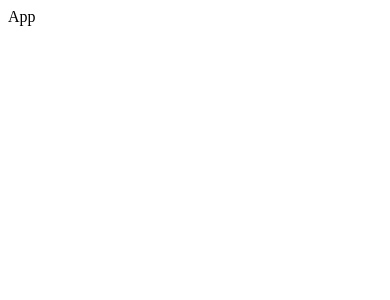
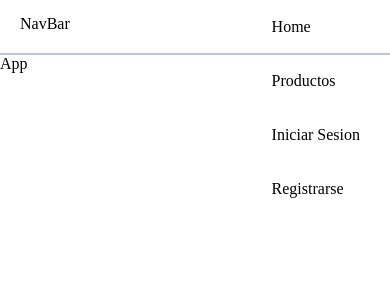
Before and after one commit to crisj1985/WebReact, a React (Create React App) app: page / in a window 390 px wide. Shown: the top 300 px of the page. Built offline with nearby package versions, Linux system fonts and the light colour scheme.

Commit message:
Mobile  First

```diff
--- a/public/index.html
+++ b/public/index.html
@@ -1,14 +1,12 @@
 <!DOCTYPE html>
 <html lang="en">
-  <head>
+
+<head>
     <meta charset="utf-8" />
     <link rel="icon" href="%PUBLIC_URL%/favicon.ico" />
     <meta name="viewport" content="width=device-width, initial-scale=1" />
     <meta name="theme-color" content="#000000" />
-    <meta
-      name="description"
-      content="Web site created using create-react-app"
-    />
+    <meta name="description" content="Web site created using create-react-app" />
     <link rel="apple-touch-icon" href="%PUBLIC_URL%/logo192.png" />
     <!--
       manifest.json provides metadata used when your web app is installed on a
@@ -25,8 +23,16 @@
       Learn how to configure a non-root public URL by running `npm run build`.
     -->
     <title>React App</title>
-  </head>
-  <body>
+    <style>
+        * {
+            padding: 0;
+            margin: 0;
+            box-sizing: border-box;
+        }
+    </style>
+</head>
+
+<body>
     <noscript>You need to enable JavaScript to run this app.</noscript>
     <div id="root"></div>
     <!--
@@ -39,5 +45,6 @@
       To begin the development, run `npm start` or `yarn start`.
       To create a production bundle, use `npm run build` or `yarn build`.
     -->
-  </body>
+</body>
+
 </html>
--- a/src/App.js
+++ b/src/Components/App.js
@@ -1,9 +1,13 @@
 import React from 'react';
+import NavBar from './Nav/NavBar';
 
 function App() {
   return (
     <div className="App">
-      App
+      <div>
+        <NavBar />
+      </div>
+      <div>App</div>
     </div>
   );
 }
--- /dev/null
+++ b/src/Components/Nav/NavBar.jsx
@@ -0,0 +1,29 @@
+import React from 'react'
+import styled from 'styled-components'
+import RigthNav from './RigthNav';
+
+const Nav = styled.nav`
+  width: 100%;
+  height: 55px;
+  border-bottom: 2px solid #BBC7D6;
+  padding: 0 20px;
+  display: flex;
+  justify-content: space-between;
+
+  .logo {
+    padding: 15px 0;
+  }
+
+
+`;
+
+const NavBar = () => {
+    return (
+      <Nav>
+        <div className="logo">NavBar</div>
+        <RigthNav/>
+      </Nav>
+    );
+}
+
+export default NavBar
--- /dev/null
+++ b/src/Components/Nav/RigthNav.jsx
@@ -0,0 +1,27 @@
+import React from 'react'
+import styled from 'styled-components'
+
+const Ul = styled.ul`
+
+    list-style: none;
+    display: flex;
+    flex-flow: column nowrap;
+
+    li {
+      padding: 18px 10px;
+    }
+
+`;
+
+const RigthNav = () => {
+    return (
+      <Ul>
+          <li>Home</li>
+          <li>Productos</li>
+          <li>Iniciar Sesion</li>
+          <li>Registrarse</li>
+      </Ul>
+    );
+}
+
+export default RigthNav
--- a/src/index.js
+++ b/src/index.js
@@ -1,10 +1,11 @@
 import React from 'react';
 import ReactDOM from 'react-dom';
-import App from './App';
+import App from './Components/App';
+
 
 ReactDOM.render(
   <React.StrictMode>
-    <App />
+    <App/>
   </React.StrictMode>,
   document.getElementById('root')
 );
```
